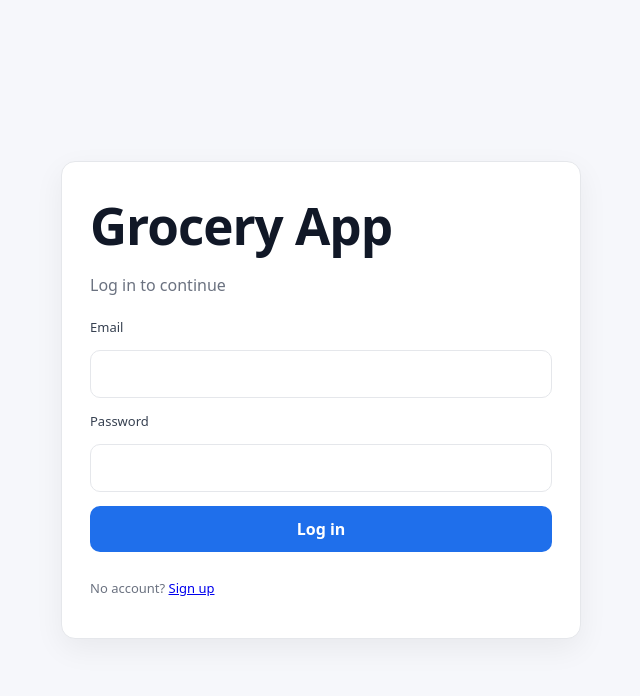
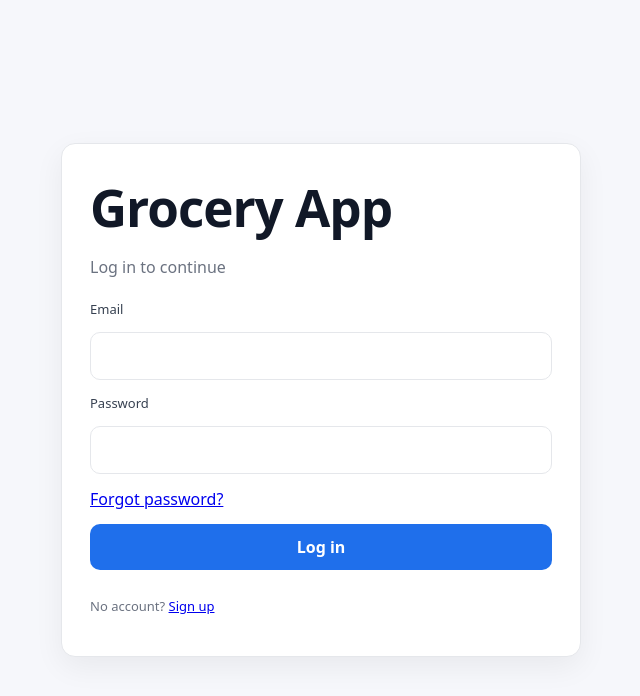
Before and after one commit to Folariin/grocery-app, a React (Vite) app in the folder grocery-frontend/: page /login in a window 1280 px wide. Shown: the top 696 px of the page, without its empty margins (319-959 px from the left). Built offline with nearby package versions, Linux system fonts and the light colour scheme; no server answers.

Commit message:
Add forgot password link

```diff
--- a/grocery-frontend/src/pages/Login.jsx
+++ b/grocery-frontend/src/pages/Login.jsx
@@ -44,6 +44,10 @@
           onChange={(e) => setPassword(e.target.value)}
         />
 
+        <div className="auth-row">
+          <Link to="/forgot-password">Forgot password?</Link>
+        </div>
+
         {err && <div className="error">{err}</div>}
 
         <button type="submit">Log in</button>
```
